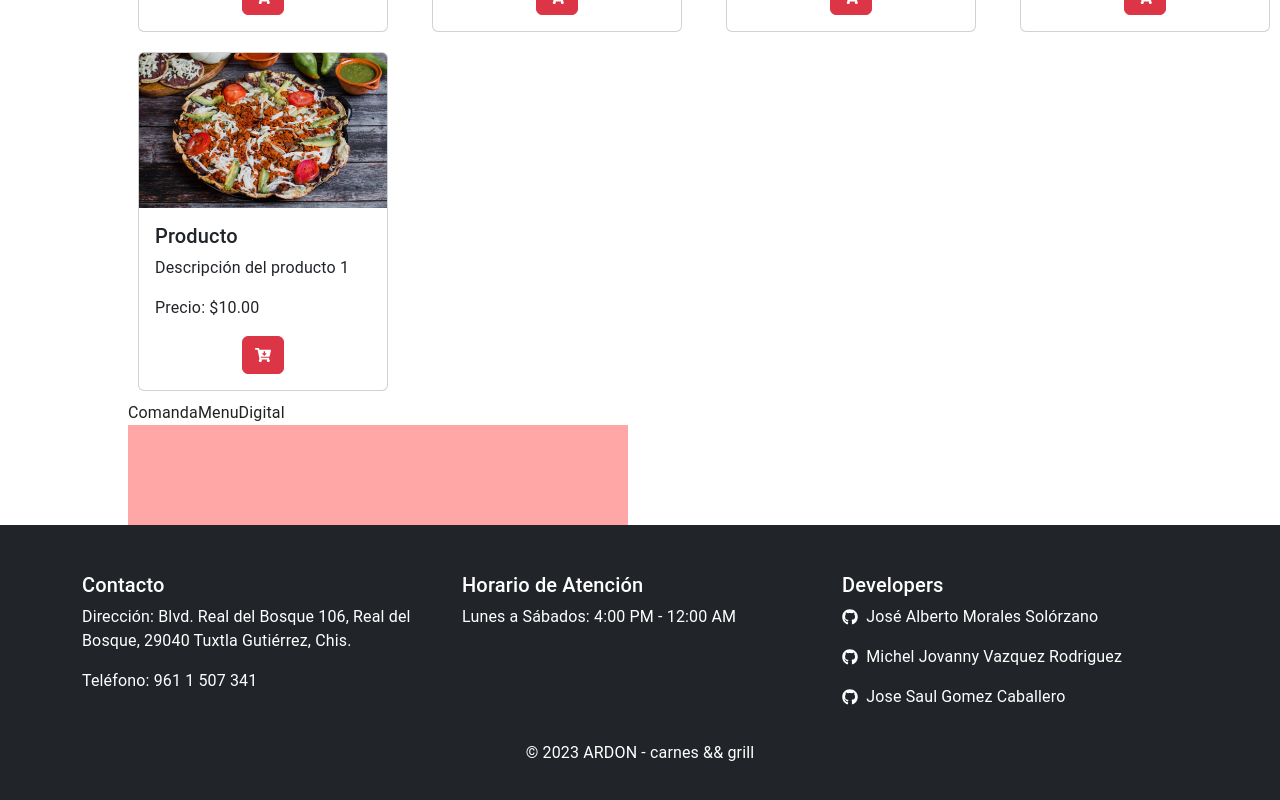
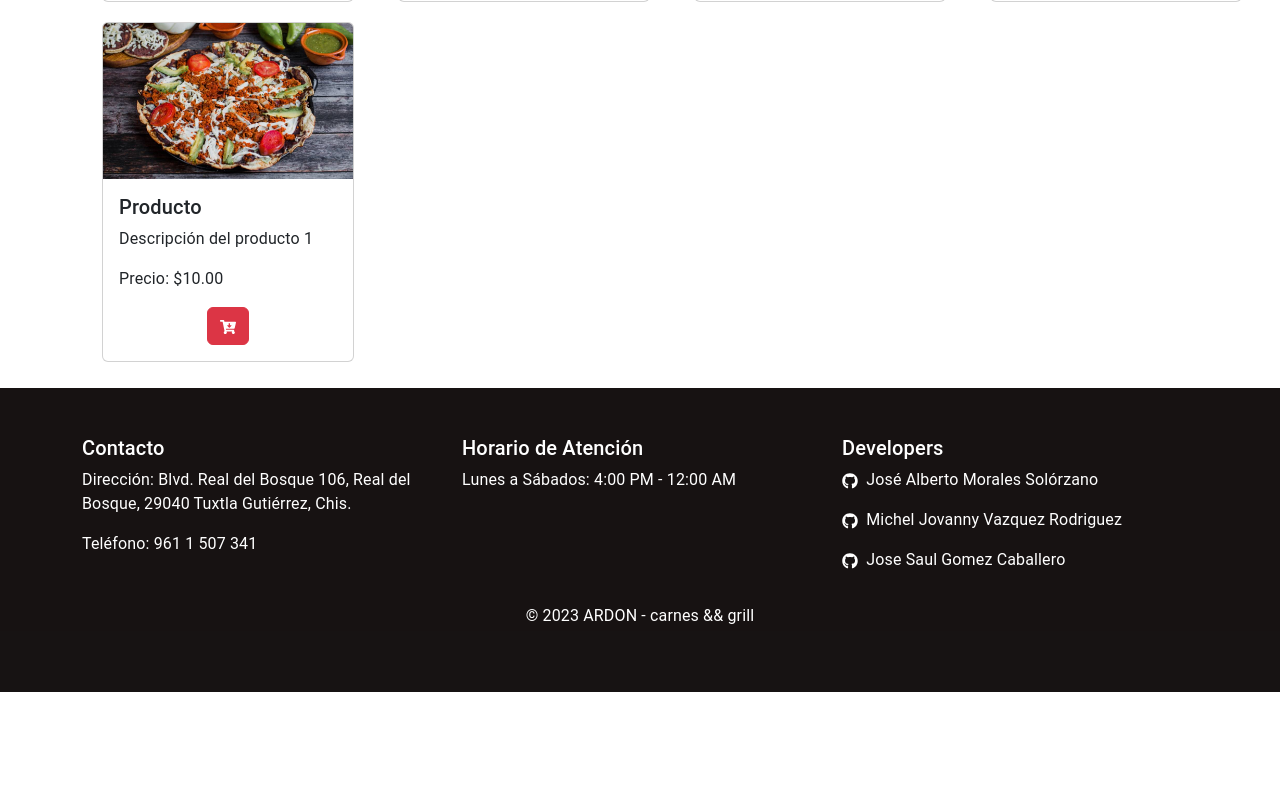
Before and after one commit to JAL117/piWeb, a React (Vite) app: page /inicio/menudigital in a window 1280 px wide. Shown: the part 1148-1948 px from the top of the page. After the commit the page ends 1840 px from the top, so only its background shows below. Built offline with nearby package versions, Linux system fonts and the light colour scheme.

Commit message:
Ajustes de las vistas 1.0

```diff
--- a/src/App.css
+++ b/src/App.css
@@ -1,3 +1,22 @@
 .css-12i7wg6-MuiPaper-root-MuiDrawer-paper {
     background-color: #100b0bf7 !important;
 }
+
+.layout-container {
+    display: flex;
+    flex-direction: column;
+    min-height: 100vh; /* Establece la altura mínima de la vista */
+  }
+
+  .content {
+    flex: 1; /* El contenido principal se expandirá para llenar el espacio disponible */
+    margin-left: 5%;
+    margin-top: 5%;
+  }
+
+  /* Estilos para el footer */
+  Footer {
+    background-color: #333;
+    color: #fff;
+    padding: 10px;
+  }
--- a/src/components/Cocina/NavBarCocina.jsx
+++ b/src/components/Cocina/NavBarCocina.jsx
@@ -12,7 +12,7 @@ function BasicExample() {
           <Nav className="me-auto">
             <Nav.Link
               as={Link}
-              to="/inicio/cocina/ordenCocina"
+              to="/inicio/cocina"
               className="text-blue"
             >
               Ordenes
--- a/src/components/Empleados/TablaEmpleados.jsx
+++ b/src/components/Empleados/TablaEmpleados.jsx
@@ -94,7 +94,7 @@ function Infor() {
           boxShadow: "0px 0px 15px 3px rgba(0, 0, 0, 0.1)",
           padding: "15px",
           borderRadius: "15px",
-          marginTop: "10%",
+          marginTop: "5%",
         }}
       >
         {" "}
--- a/src/components/MenuDigital/CardsMenu.jsx
+++ b/src/components/MenuDigital/CardsMenu.jsx
@@ -92,7 +92,7 @@ class MenuCard extends React.Component {
     ];
 
     return (
-      <Row className="menu-cards">
+      <Row className="menu-cards m-3">
         {menuItems.map((item, index) => (
           <Col key={index} xs={12} sm={6} md={4} lg={3}>
             <Card style={{ margin: "10px" }}>
--- a/src/components/MenuDigital/ComandaMenuDigital.jsx
+++ b/src/components/MenuDigital/ComandaMenuDigital.jsx
@@ -3,10 +3,7 @@ import '../../styles/MenuDigital.css'
 
 function ComandaMenuDigital() {
   return (
-    <div>ComandaMenuDigital
-        <div className='comanda_pedido'>
-
-        </div>
+    <div>
     </div>
   )
 }
--- a/src/components/Principal/Footer.jsx
+++ b/src/components/Principal/Footer.jsx
@@ -4,7 +4,7 @@ import { FaGithub} from "react-icons/fa";
 
 const Footer = () => {
   return (
-    <footer className="bg-dark text-white py-5">
+    <footer className="text-white py-5" style={{backgroundColor:"#100b0bf7"}}>
       <Container>
         <Row>
           <Col lg={4} md={6}>
@@ -27,7 +27,7 @@ const Footer = () => {
           </Col>
         </Row>
       </Container>
-      <div className="bg-dark text-white text-center py-3">
+      <div className=" text-white text-center py-3">
         &copy; {new Date().getFullYear()} ARDON - carnes && grill
       </div>
     </footer>
--- a/src/main.jsx
+++ b/src/main.jsx
@@ -45,7 +45,7 @@ const router = createBrowserRouter([
       element:<Cocina/>,
       children: [
         {
-          path: "ordenCocina",
+          index: true,
           element: <CardOrdenesCocina/>
         },{
           path: "insumos",
--- a/src/pages/Layout.jsx
+++ b/src/pages/Layout.jsx
@@ -4,12 +4,13 @@ import Footer from "../components/Principal/Footer";
 
 function Layout() {
   return (
-    <>
+    <div className="layout-container">
       <SideMenu />
-         <div style={{ marginLeft:"10%", marginTop:"7%"}}>
-         <Outlet/></div>
+      <div className="content">
+        <Outlet />
+      </div>
       <Footer />
-    </>
+    </div>
   );
 }
 
--- a/src/pages/MenuDital.jsx
+++ b/src/pages/MenuDital.jsx
@@ -4,7 +4,7 @@ import ComandaMenuDigital from '../components/MenuDigital/ComandaMenuDigital'
 
 function MenuDital() {
   return (
-    <div>MenuDital
+    <div>
         <CardsMenu></CardsMenu>
         <ComandaMenuDigital/>
     </div>
```
